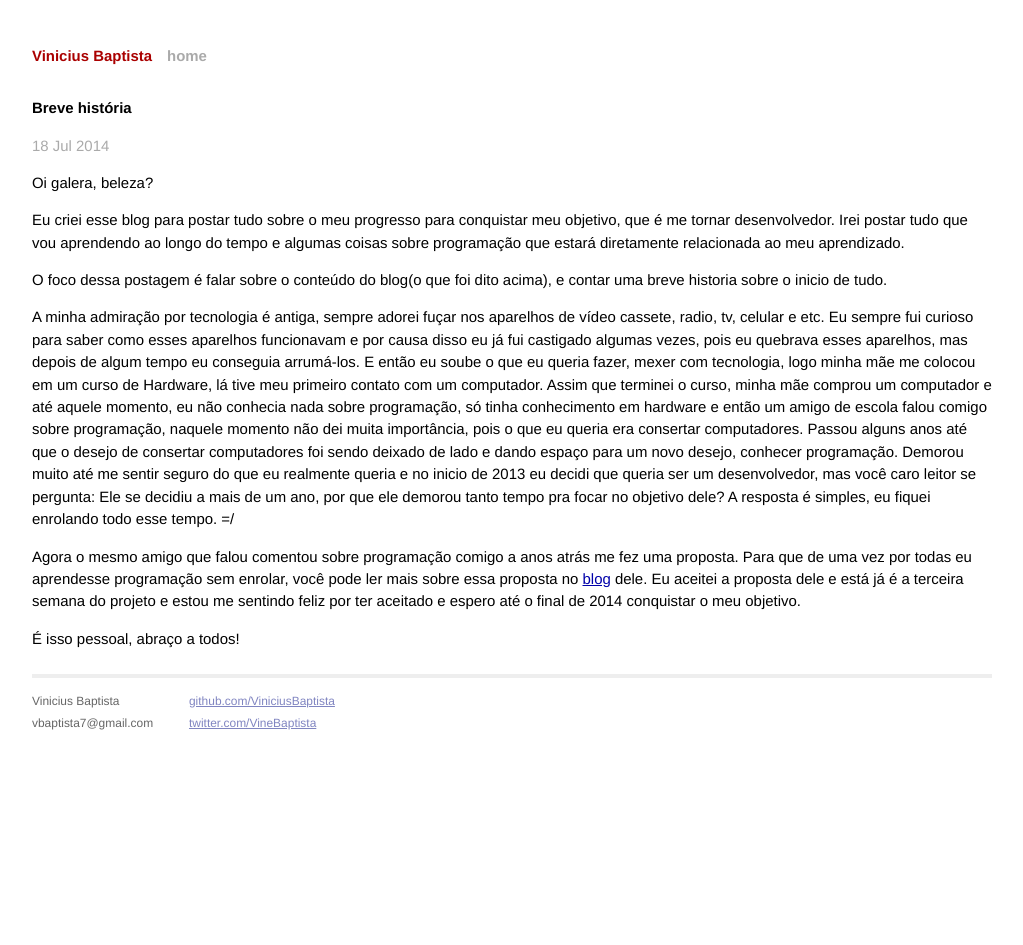
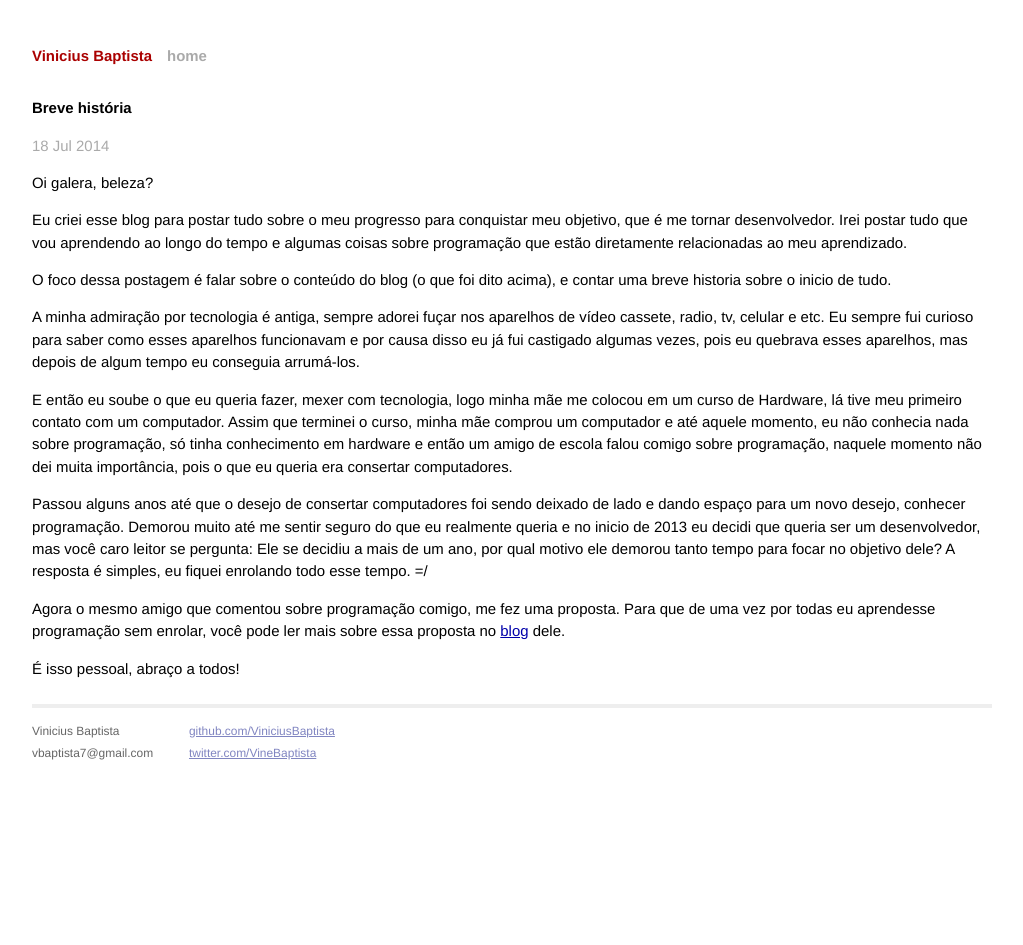
Before and after one commit to ViniciusBaptista/viniciusbaptista.github.io, a Jekyll site: the page built from _posts/2014-07-18-breve-historia.markdown, in a window 1280 px wide. Shown: the whole page, without its empty margins (128-1151 px from the left). Built offline with Jekyll 4.4.1, drawn with Linux system fonts in a browser that asks for light colours; Markdown is read by kramdown in place of the engine named in the settings.

Commit message:
Corrigindo erros

```diff
--- a/_posts/2014-07-18-breve-historia.markdown
+++ b/_posts/2014-07-18-breve-historia.markdown
@@ -6,17 +6,19 @@ title: "Breve história"
 Oi galera, beleza?
 
 Eu criei esse blog para postar tudo sobre o meu progresso para conquistar meu objetivo, que é me tornar desenvolvedor.
-Irei postar tudo que vou aprendendo ao longo do tempo e algumas coisas sobre programação que estará diretamente relacionada ao meu aprendizado.
+Irei postar tudo que vou aprendendo ao longo do tempo e algumas coisas sobre programação que estão diretamente relacionadas ao meu aprendizado.
 
-O foco dessa postagem é falar sobre o conteúdo do blog(o que foi dito acima), e contar uma breve historia sobre o inicio de tudo.
+O foco dessa postagem é falar sobre o conteúdo do blog (o que foi dito acima), e contar uma breve historia sobre o inicio de tudo.
 
-A minha admiração por tecnologia é antiga, sempre adorei fuçar nos aparelhos de vídeo cassete, radio, tv, celular e etc. Eu sempre fui curioso para saber como esses aparelhos funcionavam e por causa disso eu já fui castigado algumas vezes, pois eu quebrava esses aparelhos, mas depois de algum tempo eu conseguia arrumá-los.
+A minha admiração por tecnologia é antiga, sempre adorei fuçar nos aparelhos de vídeo cassete, radio, tv, celular e etc.
+Eu sempre fui curioso para saber como esses aparelhos funcionavam e por causa disso eu já fui castigado algumas vezes, pois eu quebrava esses aparelhos, mas depois de algum tempo eu conseguia arrumá-los.
+
 E então eu soube o que eu queria fazer, mexer com tecnologia, logo minha mãe me colocou em um curso de Hardware, lá tive meu primeiro contato com um computador.
 Assim que terminei o curso, minha mãe comprou um computador e até aquele momento, eu não conhecia nada sobre programação, só tinha conhecimento em hardware e então um amigo de escola falou comigo sobre programação, naquele momento não dei muita importância, pois o que eu queria era consertar computadores.
-Passou alguns anos até que o desejo de consertar computadores foi sendo deixado de lado e dando espaço para um novo desejo, conhecer programação. Demorou muito até me sentir seguro do que eu realmente queria e no inicio de 2013 eu decidi que queria ser um desenvolvedor, mas você caro leitor se pergunta: Ele se decidiu a mais de um ano, por que ele demorou tanto tempo pra focar no objetivo dele?
+
+Passou alguns anos até que o desejo de consertar computadores foi sendo deixado de lado e dando espaço para um novo desejo, conhecer programação. Demorou muito até me sentir seguro do que eu realmente queria e no inicio de 2013 eu decidi que queria ser um desenvolvedor, mas você caro leitor se pergunta: Ele se decidiu a mais de um ano, por qual motivo ele demorou tanto tempo para focar no objetivo dele?
 A resposta é simples, eu fiquei enrolando todo esse tempo. =/
 
-Agora o mesmo amigo que falou comentou sobre programação comigo a anos atrás me fez uma proposta. Para que de uma vez por todas eu aprendesse programação sem enrolar, você pode ler mais sobre essa proposta no <a href="http://nicolasfrancax.github.io/2014/07/10/como-estou-mentorando-meu-amigo.html">blog</a> dele.
-Eu aceitei a proposta dele e está já é a terceira semana do projeto e estou me sentindo feliz por ter aceitado e espero até o final de 2014 conquistar o meu objetivo.
+Agora o mesmo amigo que comentou sobre programação comigo, me fez uma proposta. Para que de uma vez por todas eu aprendesse programação sem enrolar, você pode ler mais sobre essa proposta no <a href="http://nicolasfrancax.github.io/2014/07/10/como-estou-mentorando-meu-amigo.html">blog</a> dele.
 
 É isso pessoal, abraço a todos!
```
